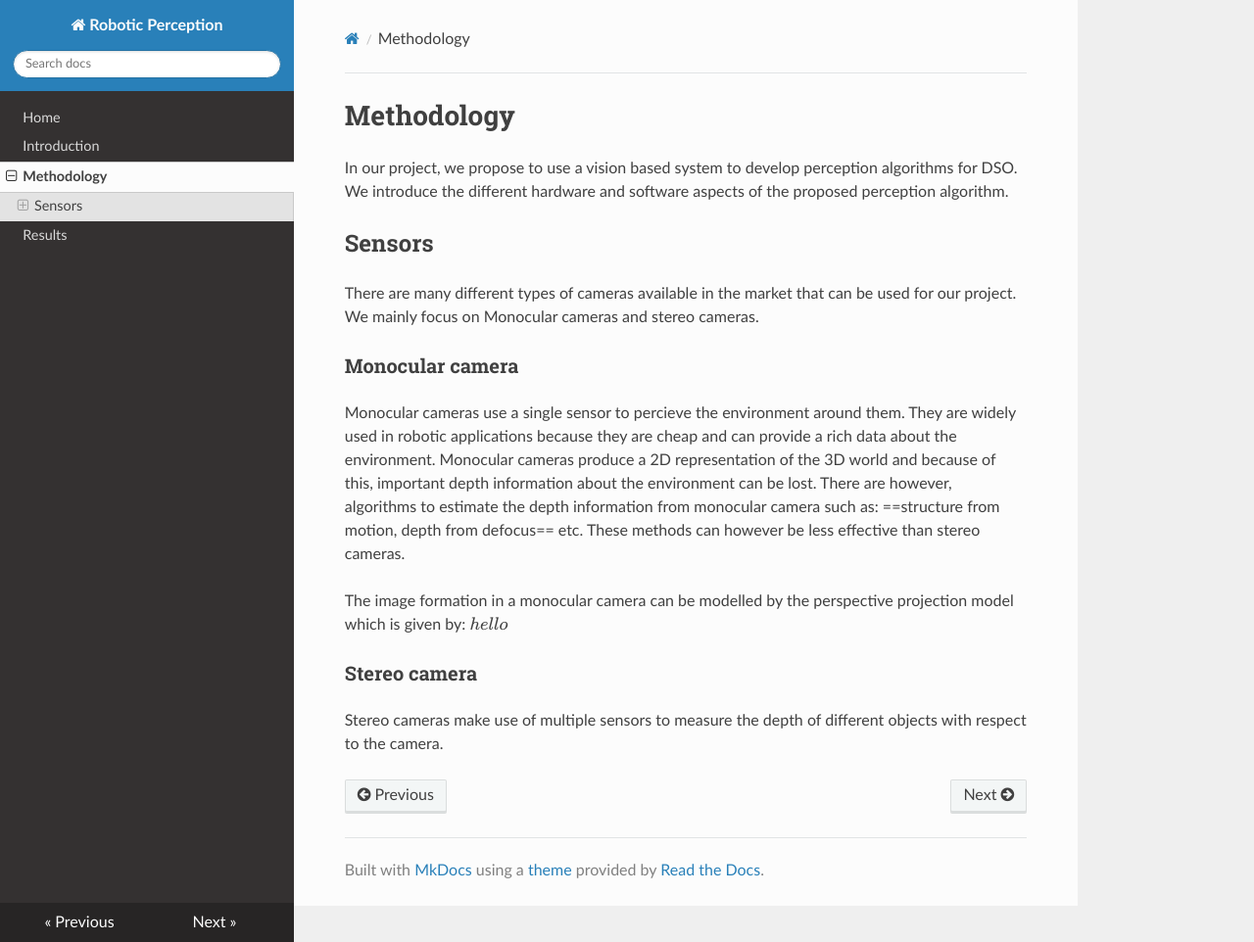
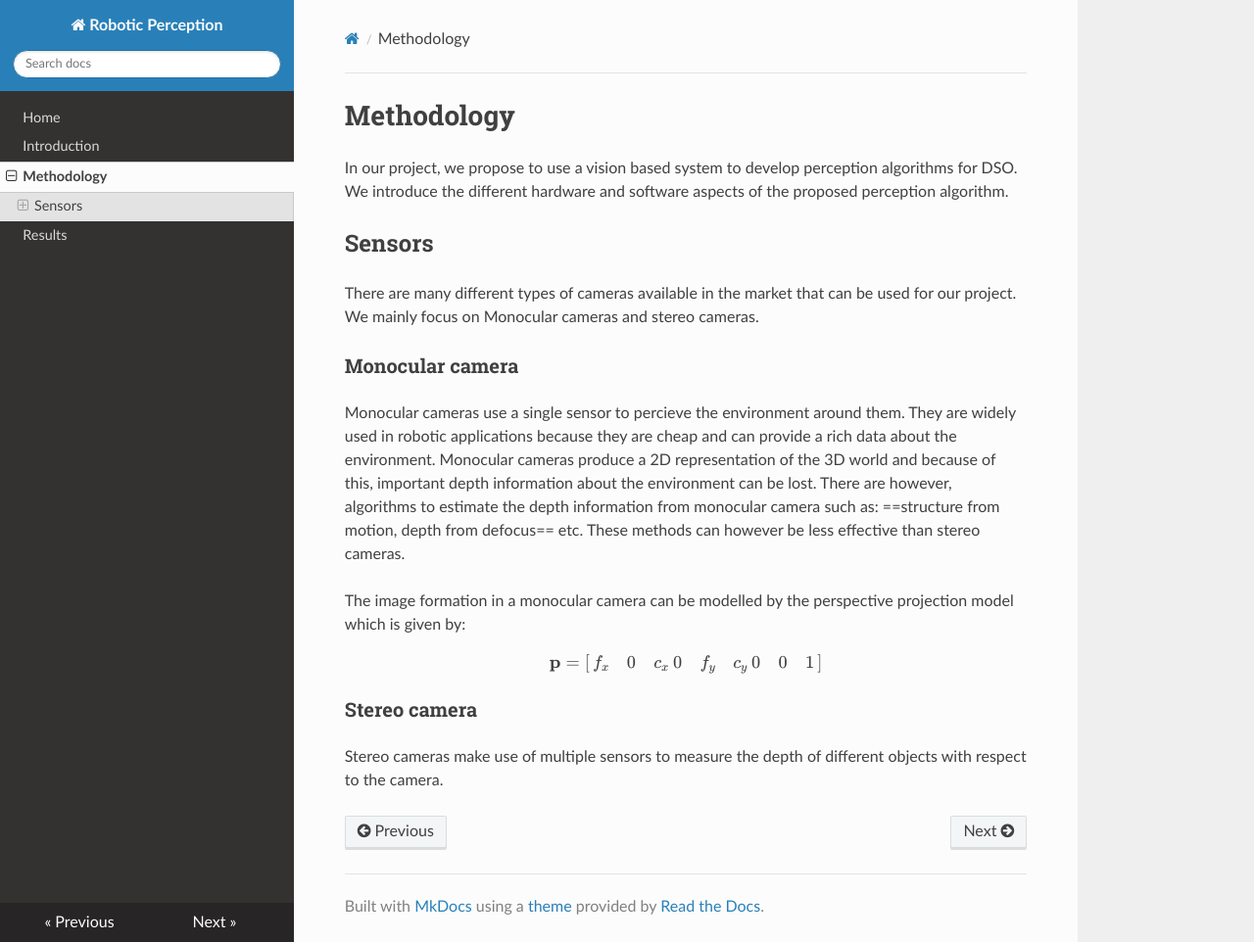
Before and after one commit to AneesPeringal/AneesPeringal.github.io, an MkDocs documentation site: the page built from docs/Method.md, in a window 1280 px wide and 962 px high. Shown: the whole window at 98% size. Built offline with MkDocs 1.6.1, drawn with Linux system fonts in a browser that asks for light colours; nearby versions of some CDN libraries.

Commit message:
Update Method.md

```diff
--- a/docs/Method.md
+++ b/docs/Method.md
@@ -6,7 +6,7 @@ There are many different types of cameras available in the market that can be us
 Monocular cameras use a single sensor to percieve the environment around them. They are widely used in robotic applications because they are cheap and can provide a rich data about the environment. Monocular cameras produce a 2D representation of the 3D world and because of this, important depth information about the environment can be lost. There are however, algorithms to estimate the depth information from monocular camera such as: ==structure from motion, depth from defocus== etc. These methods can however be less effective than stereo cameras.
 
 The image formation in a monocular camera can be modelled by the perspective projection model which is given by:
-\\(hello\\)
+\\[\mathbf{p} = \begin{bmatrix}f_x & 0 & c_x\\ 0 & f_y & c_y\\ 0 &0& 1\end{bmatrix}\\]
 
 ### Stereo camera
 Stereo cameras make use of multiple sensors to measure the depth of different objects with respect to the camera.
```
